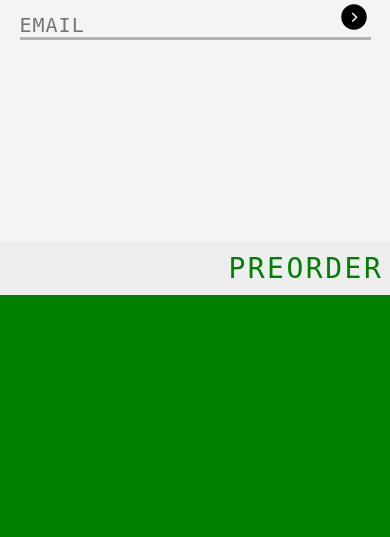
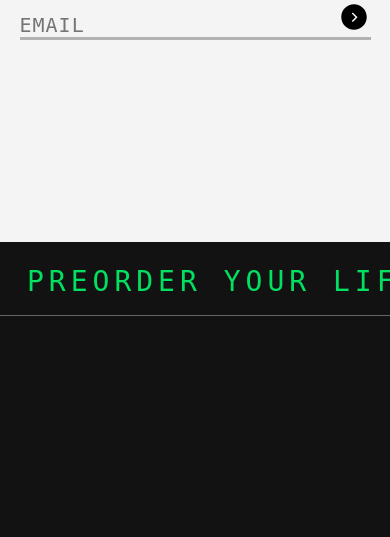
Before and after one commit to brianjosephkeener/portfolio_projects, a Flask app: page / in a window 390 px wide. Shown: the part 4108-4645 px from the top of the page. Run offline with Flask 2, Linux system fonts and the light colour scheme.

Commit message:
ticker mastered

```diff
--- a/canoo_clone_python/static/style.css
+++ b/canoo_clone_python/static/style.css
@@ -309,7 +309,7 @@
     #show-reel-container {
         width: 100%;
         height: 35%;
-        background-color: green;
+        background-color: #121212;
     }
     .custom-input-border {
         height: 2.5px;
@@ -363,11 +363,9 @@
 
 .hwrap {
     overflow: hidden;
-    background: #eee;
+    border-bottom: 1px solid #666666;
+    height: 25%;
   }
-
-
-  .hmove { display: flex; }
 
 
   .hitem {
@@ -376,16 +374,17 @@
     box-sizing: border-box;
     padding: 10px;
     text-align: center;
-    letter-spacing: 2.5px;
+    letter-spacing: 5px;
     font-size: 28px;
     white-space:nowrap;
-    color: green;
+    color: rgba(0, 255, 109, 0.87);
+    animation: tickerh linear 20s infinite;
+
   }
 
 
   @keyframes tickerh {
-    0% { transform: translate3d(100%, 0, 0); }
-    100% { transform: translate3d(-100%, 0, 0); }
+    0% { transform: translate3d(105%, 25%, 0); }
+    100% { transform: translate3d(-200%, 25%, 0); }
   }
-  .hmove { animation: tickerh linear 30s infinite; }
 }
--- a/canoo_clone_python/templates/index.html
+++ b/canoo_clone_python/templates/index.html
@@ -169,9 +169,9 @@
 
                 </div>
                 <div id="show-reel-container">
-                    <div class="hwrap"><div class="hmove">
+                    <div class="hwrap">
                         <div class="hitem">PREORDER YOUR LIFESTYLE VEHICLE HERE</div>
-                      </div></div>
+                    </div>
                     <div>
 
                     </div>
```
